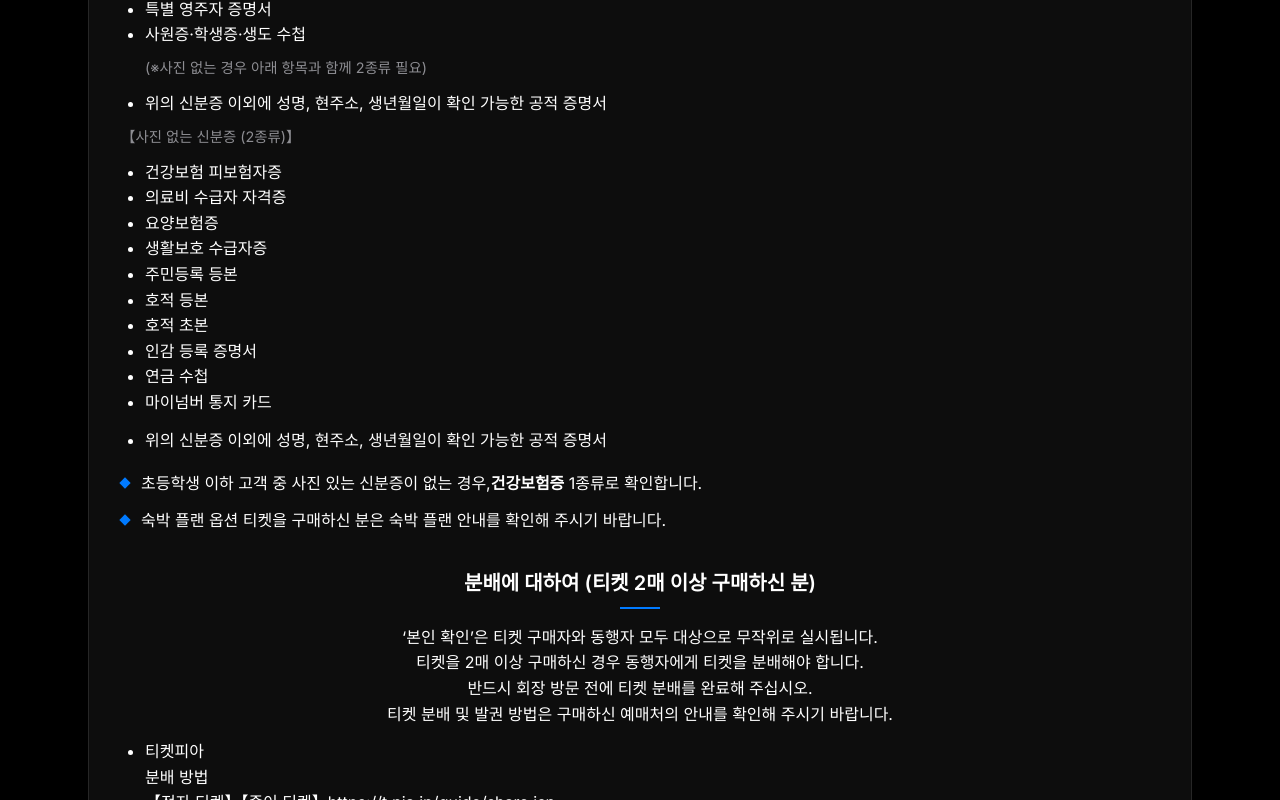
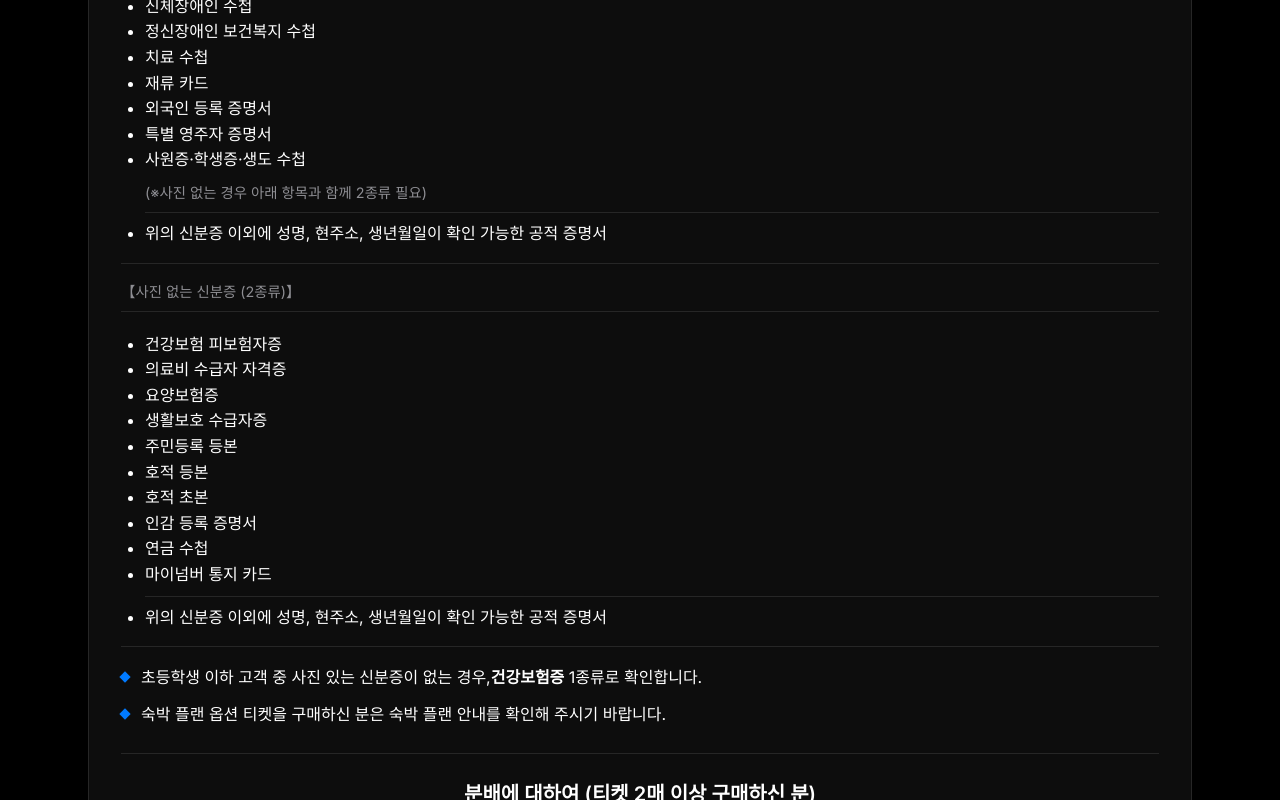
Before and after one commit to kuroka3/MM-Info, a Next.js app: page /concert-guide/important in a window 1280 px wide. Shown: the part 1560-2360 px from the top of the page. Built offline with nearby package versions, Linux system fonts and the light colour scheme; a web font is replaced by a local one.

Commit message:
fix style

```diff
--- a/src/app/concert-guide/important/page.tsx
+++ b/src/app/concert-guide/important/page.tsx
@@ -321,7 +321,7 @@ export default function ImportantNoticesPage() {
             </li>
           </ul>
 
-          <p className="info-location br_t text-left">SENDAI</p>
+          <p className="info-location text-left">SENDAI</p>
           <p className="text-left">
             AER：개최일 오전 8:00 이전에 줄 서는 것은 삼가해 주십시오.
           </p>
@@ -337,10 +337,10 @@ export default function ImportantNoticesPage() {
             <li>각 회장의 직원 안내·유도에 따라 주십시오.</li>
           </ul>
 
-          <p className="info-location br_t_s text-left">TOKYO</p>
+          <p className="info-location text-left">TOKYO</p>
           <p className="text-left">개최일 오전 6:00 이전에 줄 서는 것은 삼가해 주십시오.</p>
 
-          <p className="info-location br_t_s text-left">OSAKA</p>
+          <p className="info-location text-left">OSAKA</p>
           <p className="text-left">개최일 오전 7:00 이전에 줄 서는 것은 삼가해 주십시오.</p>
 
           <h3 className="info-subtitle">휠체어로 오시는 분 안내</h3>
@@ -349,7 +349,7 @@ export default function ImportantNoticesPage() {
             필요합니다). 관람 공간 확보를 위해 티켓 구매 후 공연 1주일 전까지 아래로
             연락해 주십시오.
           </p>
-          <p className="info-location br_t text-left">SENDAI 회장</p>
+          <p className="info-location text-left">SENDAI 회장</p>
           <p className="text-left">GIP</p>
           <p className="text-left">
             <a
@@ -370,7 +370,7 @@ export default function ImportantNoticesPage() {
               GIP 공식 웹사이트<i className="icon_link" />
             </a>
           </p>
-          <p className="info-location br_t_s text-left">OSAKA 회장</p>
+          <p className="info-location text-left">OSAKA 회장</p>
           <p className="txts_s text-left">YUMEBANCHI</p>
           <p className="text-left">
             <i className="icon_phone i_l" /> 06-6341-3525
@@ -386,7 +386,7 @@ export default function ImportantNoticesPage() {
               YUMEBANCHI 공식 웹사이트<i className="icon_link" />
             </a>
           </p>
-          <p className="info-location br_t_s text-left">TOKYO 회장</p>
+          <p className="info-location text-left">TOKYO 회장</p>
           <p className="txts_s text-left">SOGO TOKYO</p>
           <p className="text-left">
             <i className="icon_phone i_l" /> 03-3405-9999
--- a/src/app/globals.css
+++ b/src/app/globals.css
@@ -1818,3 +1818,44 @@ body {
 .week-sun {
   color: var(--accent-red);
 }
+
+/* Utility classes */
+.text-left {
+  text-align: left;
+}
+
+.inline-block {
+  display: inline-block;
+}
+
+.px-2 {
+  padding-left: 0.5rem;
+  padding-right: 0.5rem;
+}
+
+.border {
+  border-width: 1px;
+  border-style: solid;
+}
+
+.border-white {
+  border-color: #fff;
+}
+
+.br_t {
+  margin-top: 1.5rem;
+  padding-top: 1.5rem;
+  border-top: 1px solid var(--glass-border);
+}
+
+.br_t_s {
+  margin-top: 1rem;
+  padding-top: 1rem;
+  border-top: 1px solid var(--glass-border);
+}
+
+.br_t_ss {
+  margin-top: 0.5rem;
+  padding-top: 0.5rem;
+  border-top: 1px solid var(--glass-border);
+}
```
